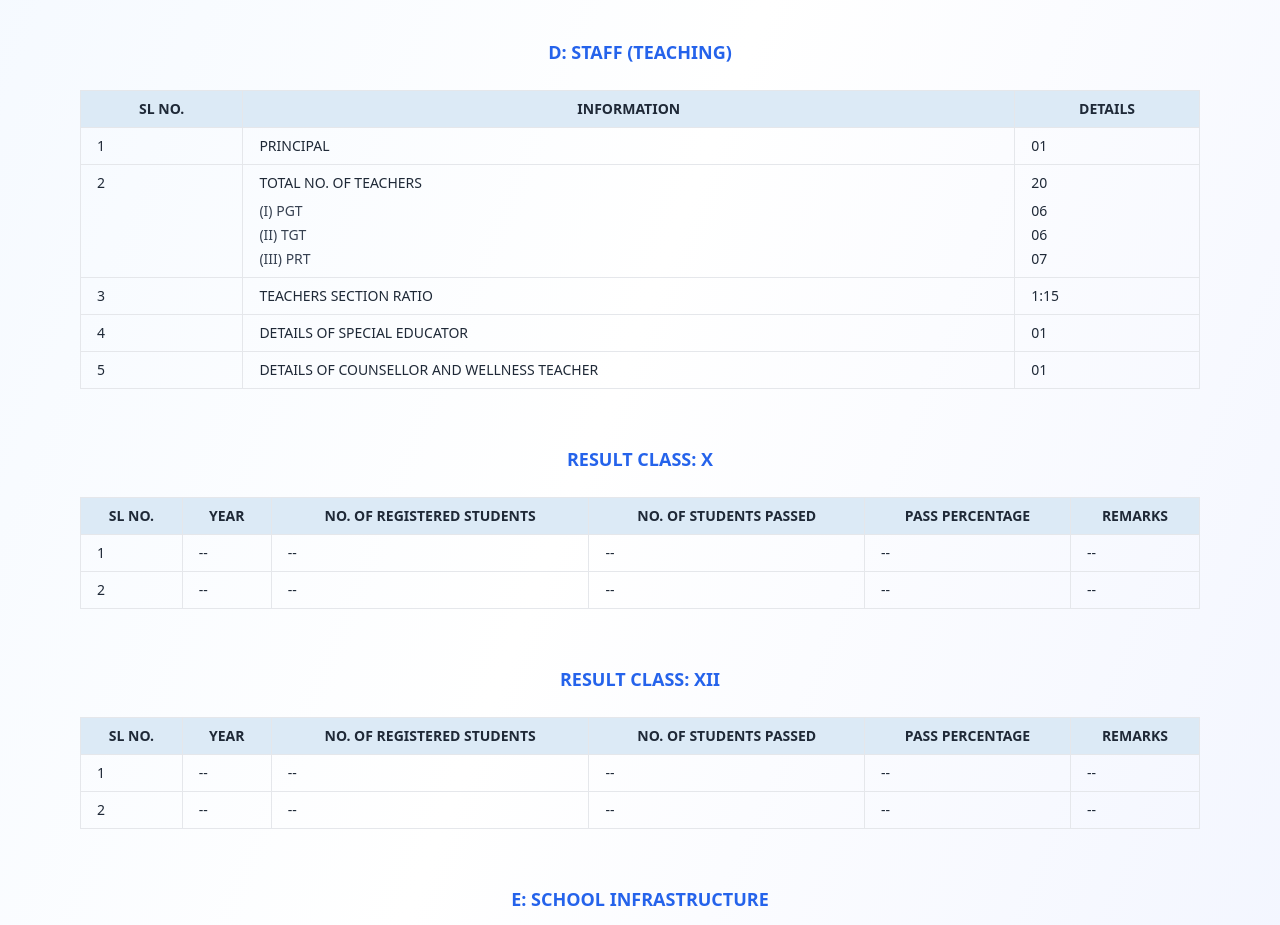
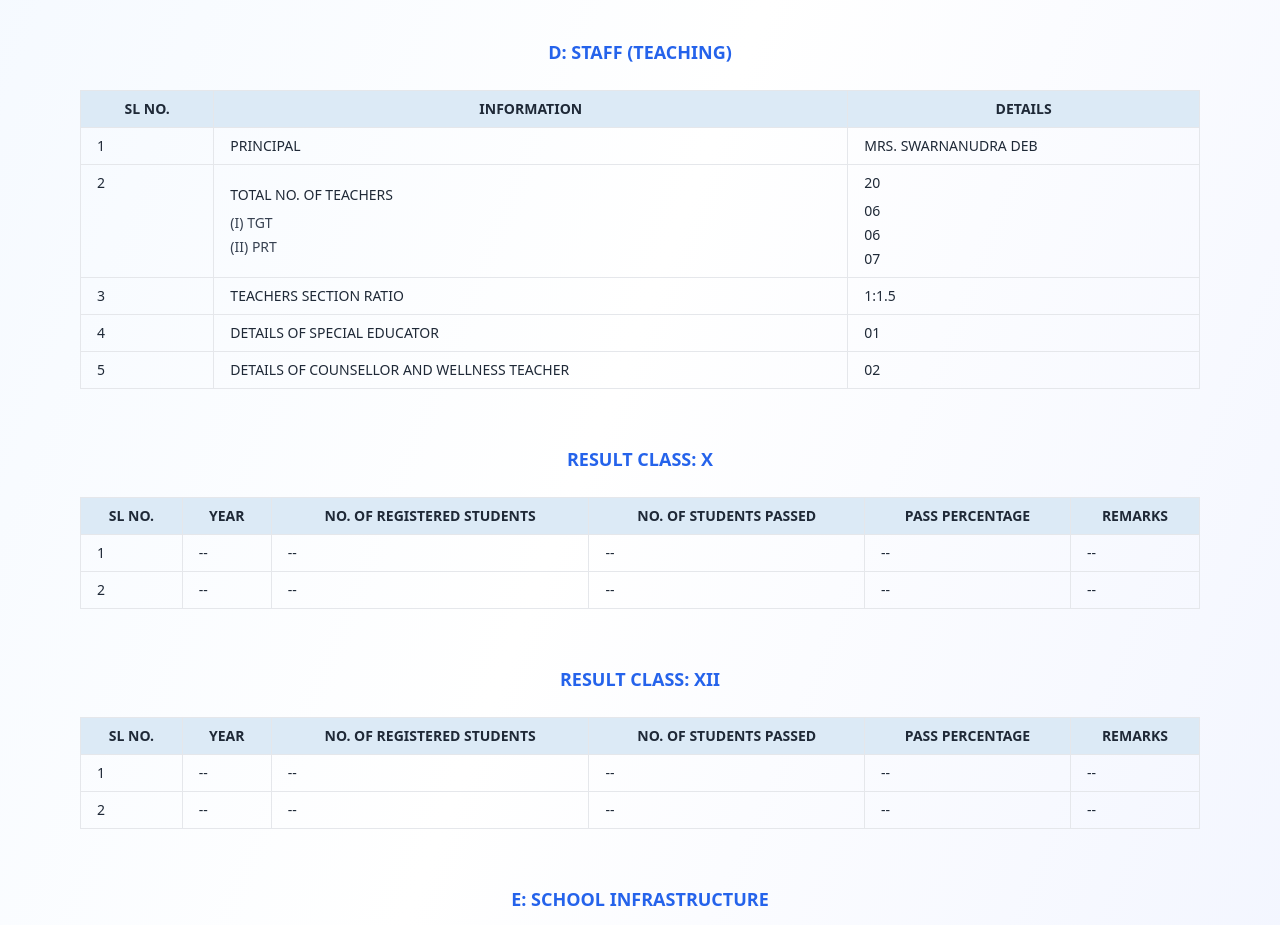
Before and after one commit to JAVA-ENTRPRISES/ASHOKA-INTERNATIONAL, a plain HTML site: page mandatory-disclosure.html in a window 1280 px wide. Shown: the part 1300-2225 px from the top of the page. Drawn offline with nearby package versions, Linux system fonts and the light colour scheme.

Commit message:
Update mandatory disclosure table entries

```diff
--- a/mandatory-disclosure.html
+++ b/mandatory-disclosure.html
@@ -300,16 +300,15 @@
             <tr>
               <td class="border px-4 py-2">1</td>
               <td class="border px-4 py-2">PRINCIPAL</td>
-              <td class="border px-4 py-2">01</td>
+              <td class="border px-4 py-2">MRS. SWARNANUDRA DEB</td>
             </tr>
             <tr>
               <td class="border px-4 py-2 align-top">2</td>
               <td class="border px-4 py-2">
                 TOTAL NO. OF TEACHERS
                 <div class="mt-2 space-y-1 text-gray-700">
-                  <div>(I) PGT</div>
-                  <div>(II) TGT</div>
-                  <div>(III) PRT</div>
+                  <div>(I) TGT</div>
+                  <div>(II) PRT</div>
                 </div>
               </td>
               <td class="border px-4 py-2">
@@ -324,7 +323,7 @@
             <tr>
               <td class="border px-4 py-2">3</td>
               <td class="border px-4 py-2">TEACHERS SECTION RATIO</td>
-              <td class="border px-4 py-2">1:15</td>
+              <td class="border px-4 py-2">1:1.5</td>
             </tr>
             <tr>
               <td class="border px-4 py-2">4</td>
@@ -336,7 +335,7 @@
               <td class="border px-4 py-2">
                 DETAILS OF COUNSELLOR AND WELLNESS TEACHER
               </td>
-              <td class="border px-4 py-2">01</td>
+              <td class="border px-4 py-2">02</td>
             </tr>
           </tbody>
         </table>
```
